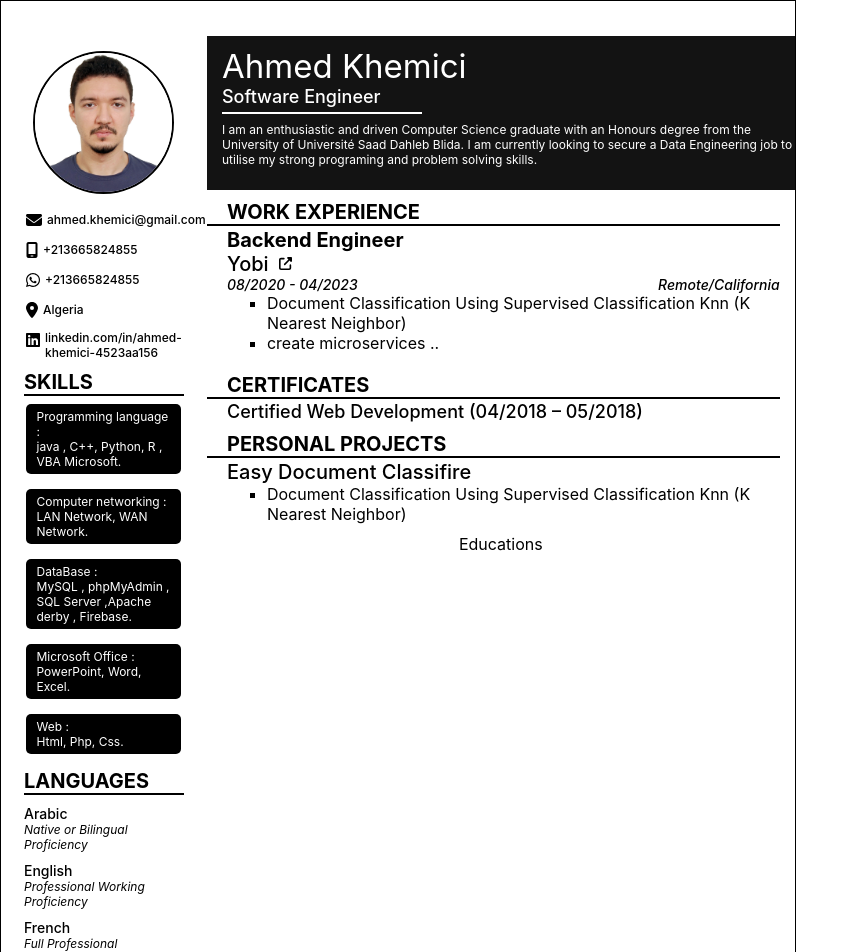
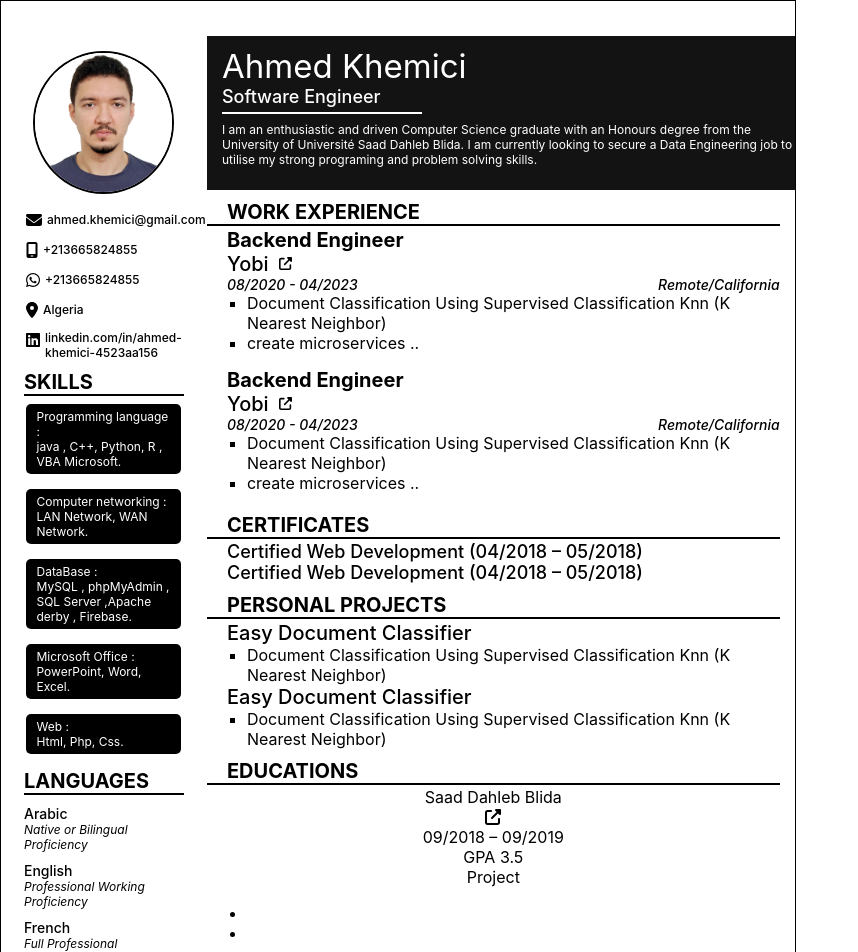
Before and after one commit to AhmedKhemici/cv_maker, a React (Create React App) app: page / in a window 1280 px wide. Shown: the top 952 px of the page, without its empty margins (0-858 px from the left). Built offline with nearby package versions, Linux system fonts and the light colour scheme.

Commit message:
90% done

```diff
--- a/src/App.js
+++ b/src/App.js
@@ -78,7 +78,6 @@ const App = () => {
           "level":"Full Professional Proficiency",
         }
       ]
-
     },
     "main_content":{
       "experiences":[
@@ -92,8 +91,22 @@ const App = () => {
             "create microservices .."
           ]
         },
+        {
+          "job_title":"Backend Engineer",
+          "company_name":"Yobi",
+          "date":"08/2020 - 04/2023",
+          "location":"Remote/California",
+          "points":[
+            "Document Classification Using Supervised Classification Knn (K Nearest Neighbor)",
+            "create microservices .."
+          ]
+        }
       ],
       "certificates":[
+        {
+          "name":"Certified Web Development",
+          "date":"04/2018 – 05/2018"
+        },
         {
           "name":"Certified Web Development",
           "date":"04/2018 – 05/2018"
@@ -101,7 +114,13 @@ const App = () => {
       ],
       "personal_projects":[
         {
-          "name":"Easy Document Classifire",
+          "name":"Easy Document Classifier",
+          "points":[
+            "Document Classification Using Supervised Classification Knn (K Nearest Neighbor)"
+          ]
+        },
+        {
+          "name":"Easy Document Classifier",
           "points":[
             "Document Classification Using Supervised Classification Knn (K Nearest Neighbor)"
           ]
--- a/src/Components/MainContent/Educations/Educations.css
+++ b/src/Components/MainContent/Educations/Educations.css
@@ -1,3 +1,19 @@
 .Educations{
+    margin: 10px 15px 10px 0;
+}
 
+.Educations>hr{
+    margin-top: 0;
+    margin-bottom: 2px;
+    height: 2px;
+    background-color: black;
+    border: 0px;
 }
+
+.educations__title{
+    margin-left: 20px;
+    text-align: left;
+    display: block;
+    font-size: 20px;
+    font-weight: bold
+}
--- a/src/Components/MainContent/Educations/Educations.js
+++ b/src/Components/MainContent/Educations/Educations.js
@@ -1,9 +1,54 @@
-import './Educations.css'
+import "./Educations.css"
+import { FontAwesomeIcon } from "@fortawesome/react-fontawesome"
+import {faUpRightFromSquare} from "@fortawesome/free-solid-svg-icons"
 
-const Educations = () => {
+const Educations = (props) => {
+  const educations = [1,2].map(education => {
+    return (<div className="educations__degree">
+      <div className="">
+        {education.degree}
+      </div>
+      <div className="">
+        <div className="educations__collegeName">
+          Saad Dahleb Blida
+          {education.college_name}
+        </div>
+        <a href="https://www.google.com/maps/place/YAssir/@36.7333654,3.030695,15z/data=!4m5!3m4!1s0x0:0x1f49bf588abdd99!8m2!3d36.7333654!4d3.030695?hl=fr">
+          <FontAwesomeIcon icon={faUpRightFromSquare} />
+        </a>
+      </div>
+      <div className="">
+        <div className="">
+          09/2018 – 09/2019
+          {education.date}
+        </div>
+        <div className="">
+          GPA 3.5
+          {education.grade}
+        </div>
+      </div>
+      <div className="">
+        <div>
+          Project
+        </div>
+        <ul>
+        {
+          [1,2].map(project => {
+            return <li>
+
+            </li>
+          })
+        }
+        </ul>
+      </div>
+    </div>
+    )
+  })
   return (
-    <div className='Educations'>
-      Educations
+    <div className="Educations">
+      <div className="educations__title">EDUCATIONS</div>
+      <hr/>
+      {educations}
     </div>
   )
 }
--- a/src/Components/MainContent/Experiences/Experiences.css
+++ b/src/Components/MainContent/Experiences/Experiences.css
@@ -56,7 +56,8 @@
 }
 
 .experiences__experiencePoints>ul{
-    margin: 0;
+    padding: 0;
+    margin: 0 0 0 20px;
     list-style: square;
 }
 
--- a/src/Components/MainContent/MainContent.js
+++ b/src/Components/MainContent/MainContent.js
@@ -1,16 +1,16 @@
-import Educations from './Educations/Educations.js'
-import Experiences from './Experiences/Experiences.js'
-import Certificates from './Certificates/Certificates.js'
-import PersonalProjects from './PersonalProjects/PersonalProjects.js'
-import './MainContent.css'
+import Educations from "./Educations/Educations.js"
+import Experiences from "./Experiences/Experiences.js"
+import Certificates from "./Certificates/Certificates.js"
+import PersonalProjects from "./PersonalProjects/PersonalProjects.js"
+import "./MainContent.css"
 
 const MainContent = (props) => {
   return (
-    <div className='MainContent'>
-        <Experiences experiences={props.main_content.experiences}/>
-        <Certificates certificates={props.main_content.certificates}/>
-        <PersonalProjects personal_projects={props.main_content.personal_projects}/>
-        <Educations educations={props.main_content.educations}/>
+    <div className="MainContent">
+        {props.main_content.experiences.length !== 0 && <Experiences experiences={props.main_content.experiences}/>}
+        {props.main_content.certificates.length !== 0 && <Certificates certificates={props.main_content.certificates}/>}
+        {props.main_content.personal_projects.length !== 0 && <PersonalProjects personal_projects={props.main_content.personal_projects}/>}
+        {props.main_content.educations.length !== 0 && <Educations educations={props.main_content.educations}/>}
     </div>
   )
 }
--- a/src/Components/MainContent/PersonalProjects/PersonalProjects.css
+++ b/src/Components/MainContent/PersonalProjects/PersonalProjects.css
@@ -30,6 +30,7 @@
 }
 
 .personalProjects__projectPoints>ul{
-    margin: 0;
+    padding: 0;
+    margin: 0 0 0 20px;
     list-style: square;
 }
--- a/src/Components/MainContent/PersonalProjects/PersonalProjects.js
+++ b/src/Components/MainContent/PersonalProjects/PersonalProjects.js
@@ -1,4 +1,4 @@
-import './PersonalProjects.css'
+import "./PersonalProjects.css"
 
 const PersonalProjects = (props) => {
   const personalProjects = props.personal_projects.map(personal_project => {
@@ -19,7 +19,7 @@ const PersonalProjects = (props) => {
     )
   })
   return (
-    <div className='PersonalProjects'>
+    <div className="PersonalProjects">
       <div className="personalProjects__title">PERSONAL PROJECTS</div>
       <hr/>
       {personalProjects}
--- a/src/Components/Profile/Description/Description.js
+++ b/src/Components/Profile/Description/Description.js
@@ -1,4 +1,4 @@
-import './Description.css'
+import "./Description.css"
 
 const Description = (props) => {
   return (
--- a/src/Components/Profile/Photo/Photo.js
+++ b/src/Components/Profile/Photo/Photo.js
@@ -1,8 +1,8 @@
-import './Photo.css'
+import "./Photo.css"
 
 const Photo = (props) => {
   return (
-    <div className='Photo'>
+    <div className="Photo">
       <img src={`${process.env.PUBLIC_URL}/img/${props.profile_photo}.jpg`}/>
     </div>
   )
--- a/src/Components/SideContent/SideContent.js
+++ b/src/Components/SideContent/SideContent.js
@@ -6,9 +6,9 @@ import './SideContent.css'
 const SideContent = (props) => {
   return (
     <div className='SideContent'>
-        <Medias medias={props.side_content.medias}/>
-        <Skills skills={props.side_content.skills}/>
-        <Languages languages={props.side_content.languages}/>
+        {props.side_content.medias.length !== 0 && <Medias medias={props.side_content.medias}/>}
+        {props.side_content.skills.length !== 0 && <Skills skills={props.side_content.skills}/>}
+        {props.side_content.languages.length !== 0 && <Languages languages={props.side_content.languages}/>}
     </div>
   )
 }
```
Also changed, not shown: src/Components/MainContent/Experiences/Experiences.js (+12 -13 lines), src/Components/Profile/Profile.js (+4 -4 lines).
